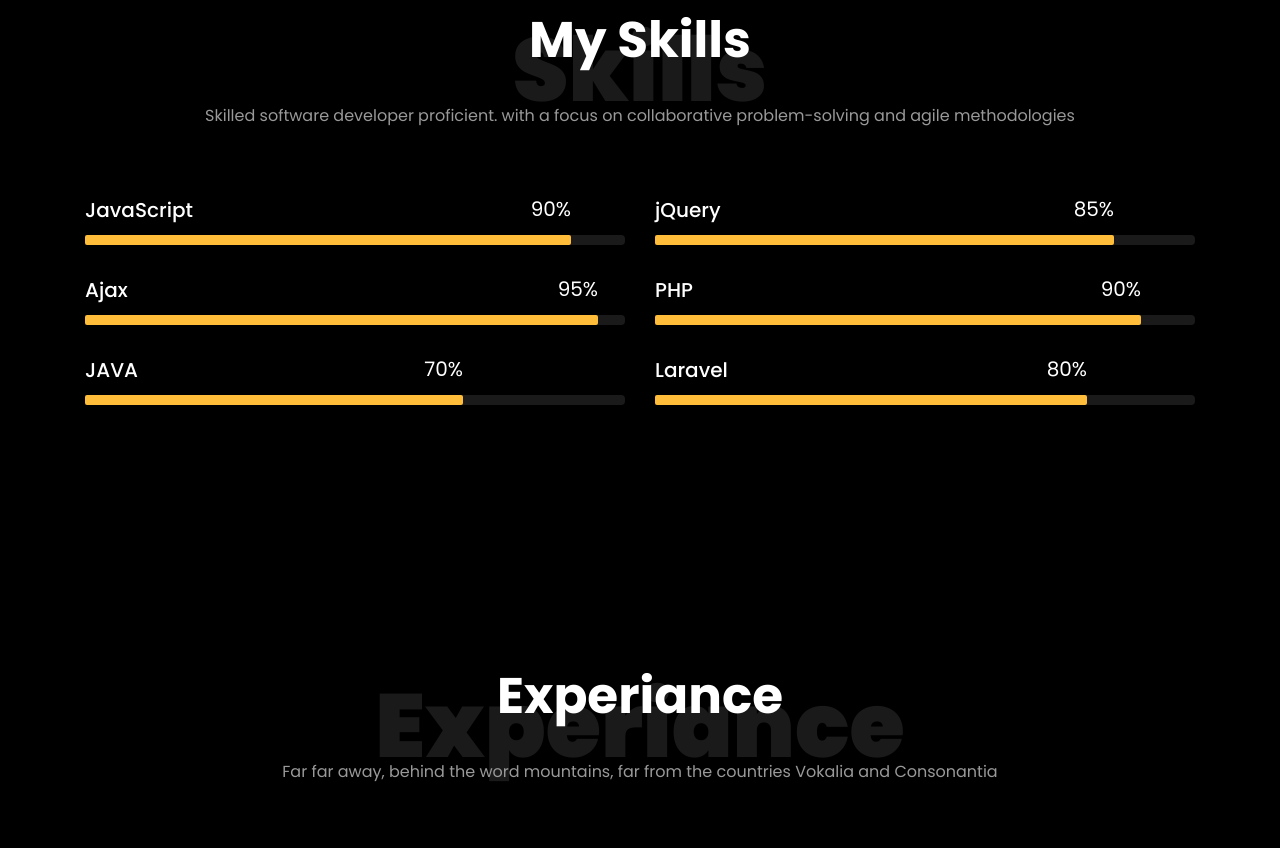
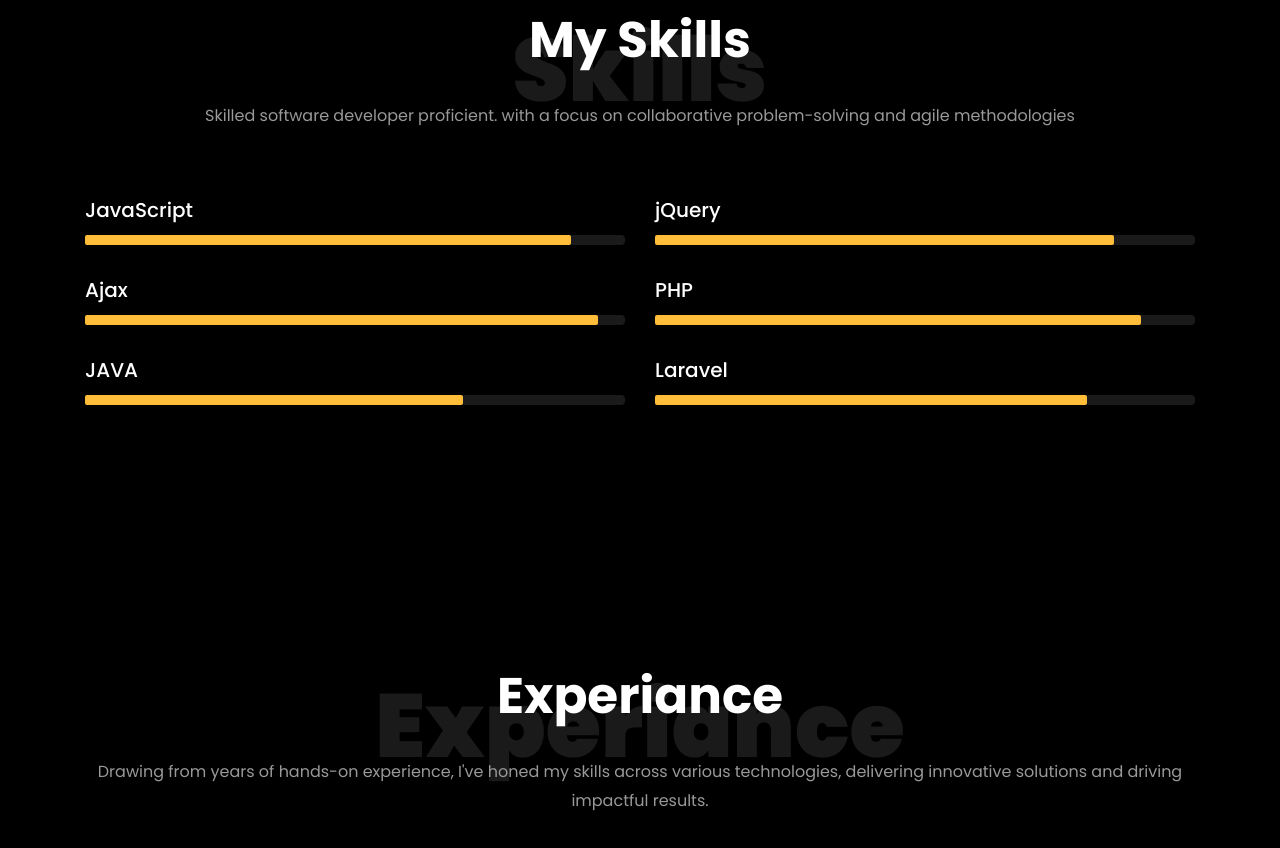
Before and after one commit to krushnajadhav/portfolio-, a plain HTML site: page index.html in a window 1280 px wide. Shown: the part 2341-3189 px from the top of the page. Drawn offline with Linux system fonts and the light colour scheme; files whose address does not match are found by name.

Commit message:
update titals

```diff
--- a/index.html
+++ b/index.html
@@ -102,7 +102,7 @@
 		          <div class="col-md-12 heading-section ftco-animate">
 		          	<h1 class="big">About</h1>
 		            <h2 class="mb-4">About Me</h2>
-		            <p>A small river named Duden flows by their place and supplies it with the necessary regelialia.</p>
+		            <p>Crafting code and shaping solutions, I engineer digital experiences that push boundaries and solve real-world problems.</p>
 		            <ul class="about-info mt-4 px-md-0 px-2">
 		            	<li class="d-flex"><span>Name:</span> <span>Krushna S. Jadhav</span></li>
 		            	<li class="d-flex"><span>Date of birth:</span> <span>August 12, 2000</span></li>
@@ -252,7 +252,7 @@
 							<div class="progress">
 							 	<div class="progress-bar color-1" role="progressbar" aria-valuenow="90"
 							  	aria-valuemin="0" aria-valuemax="100" style="width:90%">
-							    <span>90%</span>
+							    <!-- <span>90%</span> -->
 							  	</div>
 							</div>
 						</div>
@@ -263,7 +263,7 @@
 							<div class="progress">
 							 	<div class="progress-bar color-2" role="progressbar" aria-valuenow="85"
 							  	aria-valuemin="0" aria-valuemax="100" style="width:85%">
-							    <span>85%</span>
+							    <!-- <span>85%</span> -->
 							  	</div>
 							</div>
 						</div>
@@ -274,7 +274,7 @@
 							<div class="progress">
 							 	<div class="progress-bar color-3" role="progressbar" aria-valuenow="95"
 							  	aria-valuemin="0" aria-valuemax="100" style="width:95%">
-							    <span>95%</span>
+							    <!-- <span>95%</span> -->
 							  	</div>
 							</div>
 						</div>
@@ -285,7 +285,7 @@
 							<div class="progress">
 							 	<div class="progress-bar color-4" role="progressbar" aria-valuenow="90"
 							  	aria-valuemin="0" aria-valuemax="100" style="width:90%">
-							    <span>90%</span>
+							    <!-- <span>90%</span> -->
 							  	</div>
 							</div>
 						</div>
@@ -296,7 +296,7 @@
 							<div class="progress">
 							 	<div class="progress-bar color-5" role="progressbar" aria-valuenow="70"
 							  	aria-valuemin="0" aria-valuemax="100" style="width:70%">
-							    <span>70%</span>
+							    <!-- <span>70%</span> -->
 							  	</div>
 							</div>
 						</div>
@@ -307,7 +307,7 @@
 							<div class="progress">
 							 	<div class="progress-bar color-6" role="progressbar" aria-valuenow="80"
 							  	aria-valuemin="0" aria-valuemax="100" style="width:80%">
-							    <span>80%</span>
+							    <!-- <span>80%</span> -->
 							  	</div>
 							</div>
 						</div>
@@ -323,7 +323,7 @@
           <div class="col-md-12 heading-section text-center ftco-animate">
           	<h1 class="big big-2">Experiance</h1>
             <h2 class="mb-4">Experiance</h2>
-            <p>Far far away, behind the word mountains, far from the countries Vokalia and Consonantia</p>
+            <p>Drawing from years of hands-on experience, I've honed my skills across various technologies, delivering innovative solutions and driving impactful results.</p>
           </div>
         </div>
 		<div class="row">
```
